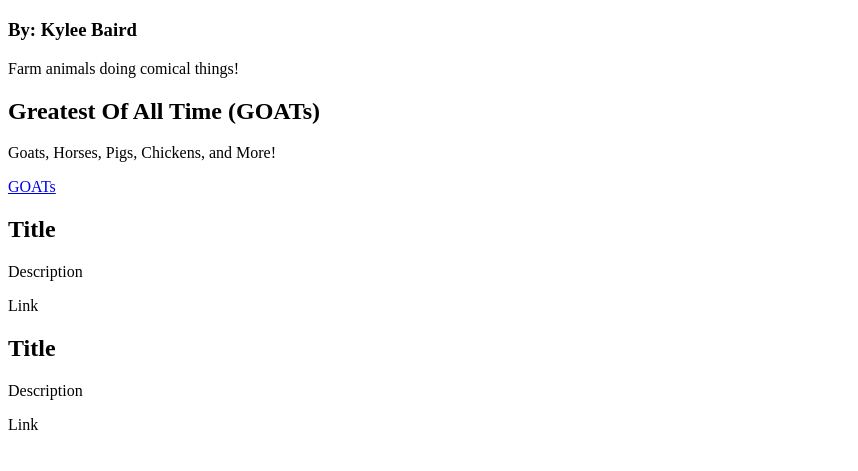
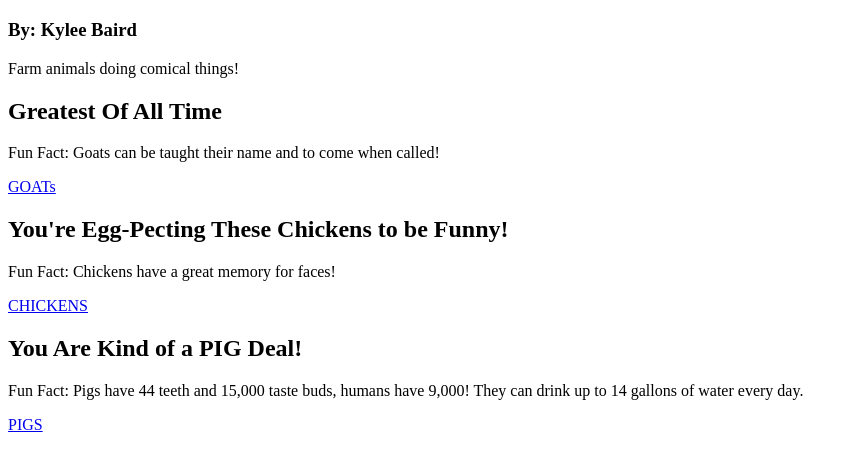
Before and after one commit to KyleeBaird/KyleeBaird.github.io, a plain HTML site: page amuse.html in a window 1280 px wide. Shown: the part 61-532 px from the top of the page, without its empty margins (0-858 px from the left). Drawn offline with Linux system fonts and the light colour scheme.

Commit message:
Update amuse.html

```diff
--- a/amuse.html
+++ b/amuse.html
@@ -9,16 +9,16 @@
     <h3>By: Kylee Baird</h3>
     <p>Farm animals doing comical things!</p>
 
-    <h2>Greatest Of All Time (GOATs)</h2>
-    <p>Goats, Horses, Pigs, Chickens, and More!</p>
+    <h2>Greatest Of All Time</h2>
+    <p>Fun Fact: Goats can be taught their name and to come when called!</p>
     <a href="https://www.youtube.com/watch?v=qq_tSrkP744">GOATs</a>
 
-    <h2>Title</h2>
-    <p>Description</p>
-    <a>Link</a>
+    <h2>You're Egg-Pecting These Chickens to be Funny!</h2>
+    <p>Fun Fact: Chickens have a great memory for faces!</p>
+    <a href="https://www.youtube.com/watch?v=7gtpxu61E-w">CHICKENS</a>
 
-    <h2>Title</h2>
-    <p>Description</p>
-    <a>Link</a>
+    <h2>You Are Kind of a PIG Deal!</h2>
+    <p>Fun Fact: Pigs have 44 teeth and 15,000 taste buds, humans have 9,000! They can drink up to 14 gallons of water every day.</p>
+    <a href="https://www.youtube.com/watch?v=HbaIfdEAkII">PIGS</a>
   </body>
 </html>
```
